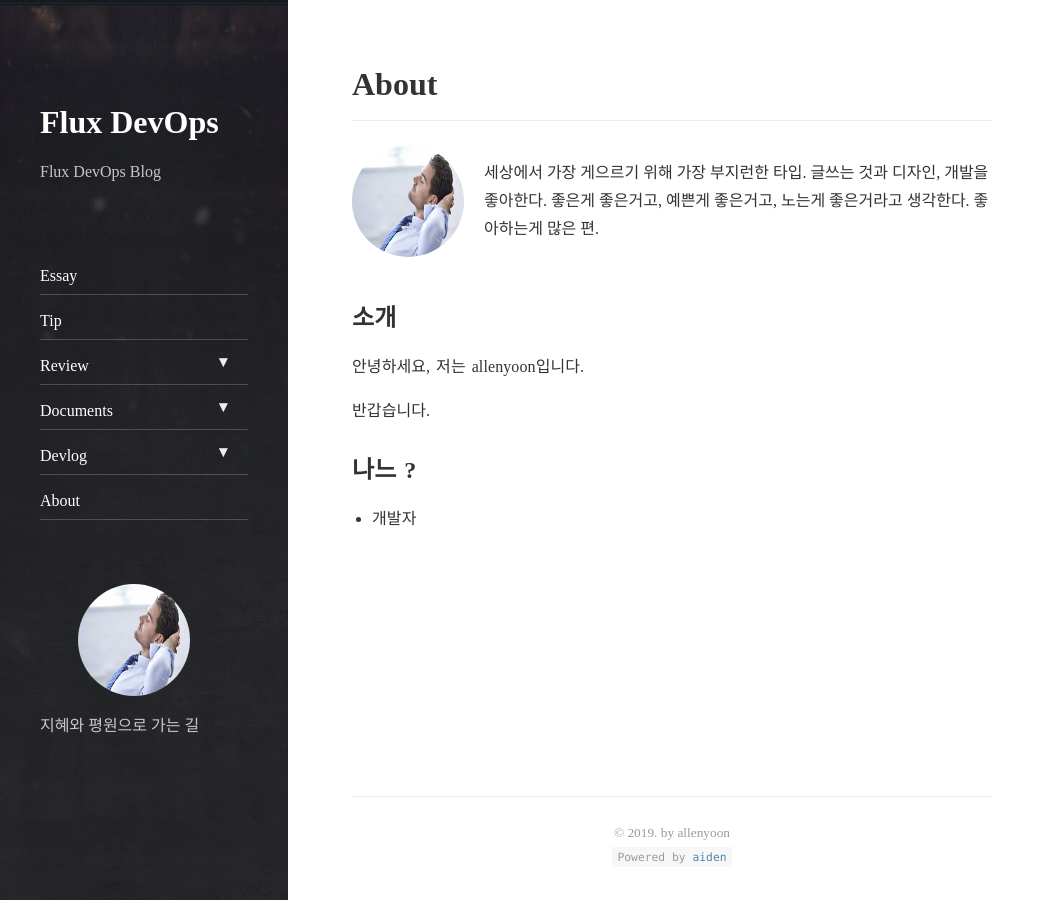
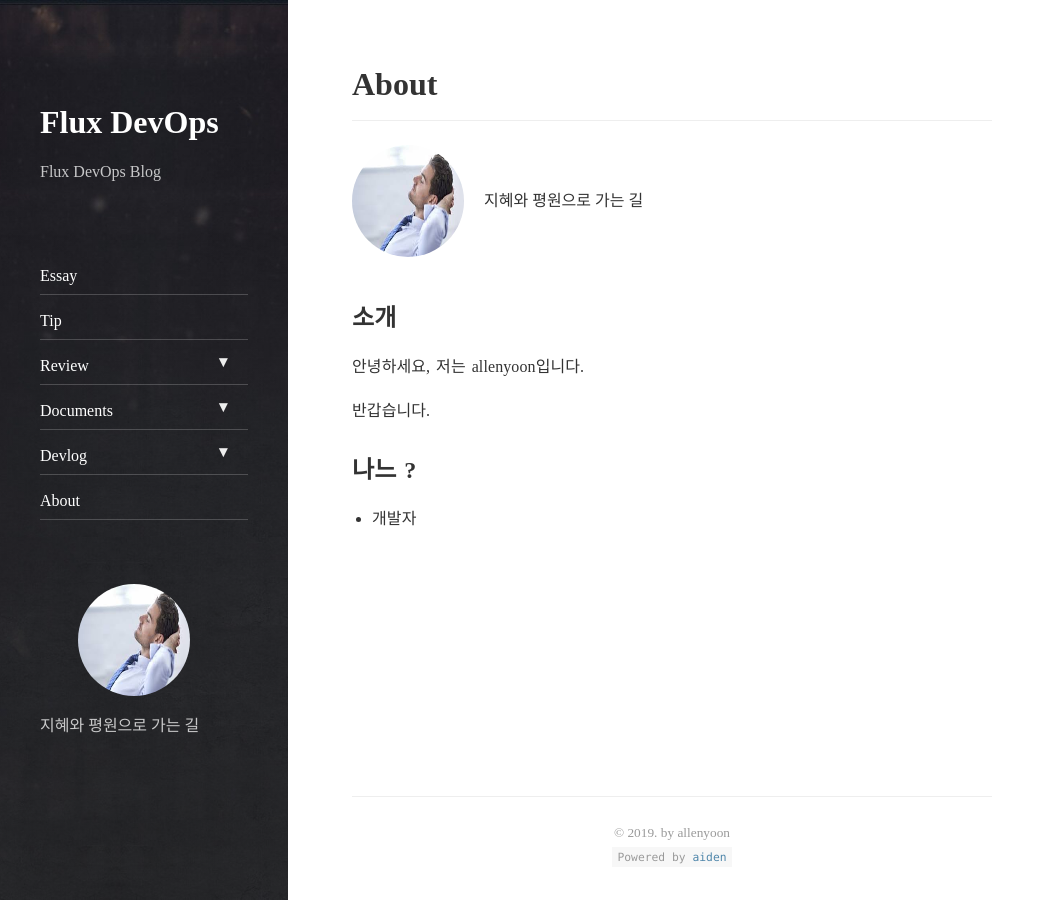
Before and after one commit to allenyoon/allenyoon.github.io, a Jekyll site: the page built from about.md, in a window 1280 px wide and 900 px high. Shown: the whole window, without its empty margins (0-1055 px from the left). Built offline with Jekyll 4.4.1, drawn with Linux system fonts in a browser that asks for light colours; nearby versions of some CDN libraries.

Commit message:
chg data

```diff
--- a/_data/authors.yml
+++ b/_data/authors.yml
@@ -8,8 +8,7 @@ allenyoon:
   # Used at the bottom of each page and at the top of the `about` layout
   # Markdown enabled, can use multiple paragraphs (enabled by `|`)
   about:             |
-    세상에서 가장 게으르기 위해 가장 부지런한 타입.
-    글쓰는 것과 디자인, 개발을 좋아한다. 좋은게 좋은거고, 예쁜게 좋은거고, 노는게 좋은거라고 생각한다. 좋아하는게 많은 편.
+    지혜와 평원으로 가는 길
 
   # This photo will be used in the about section
   picture:
```
Also changed, not shown: _featured_tags/tip-japan.md (deleted, +0 -8 lines).
